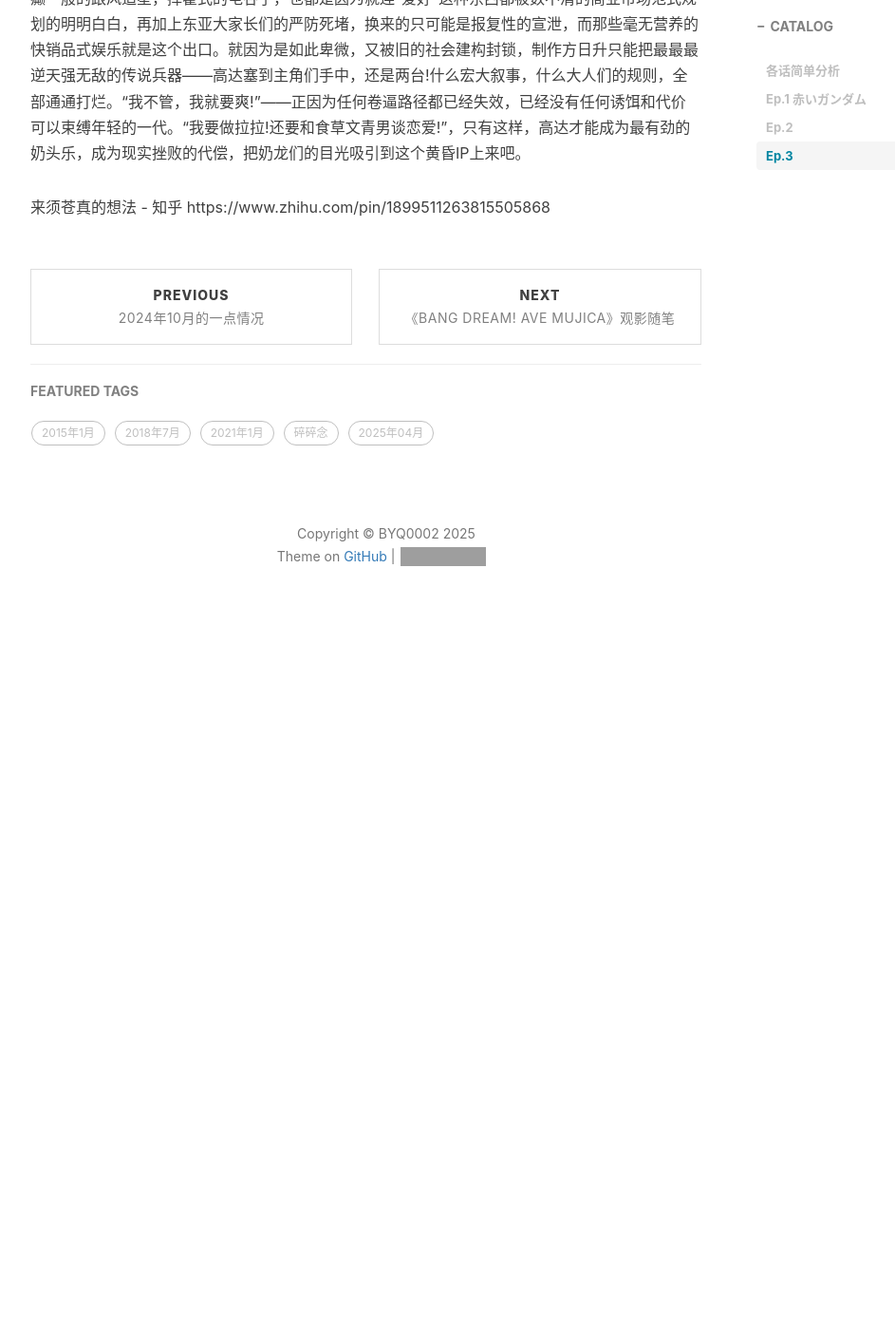
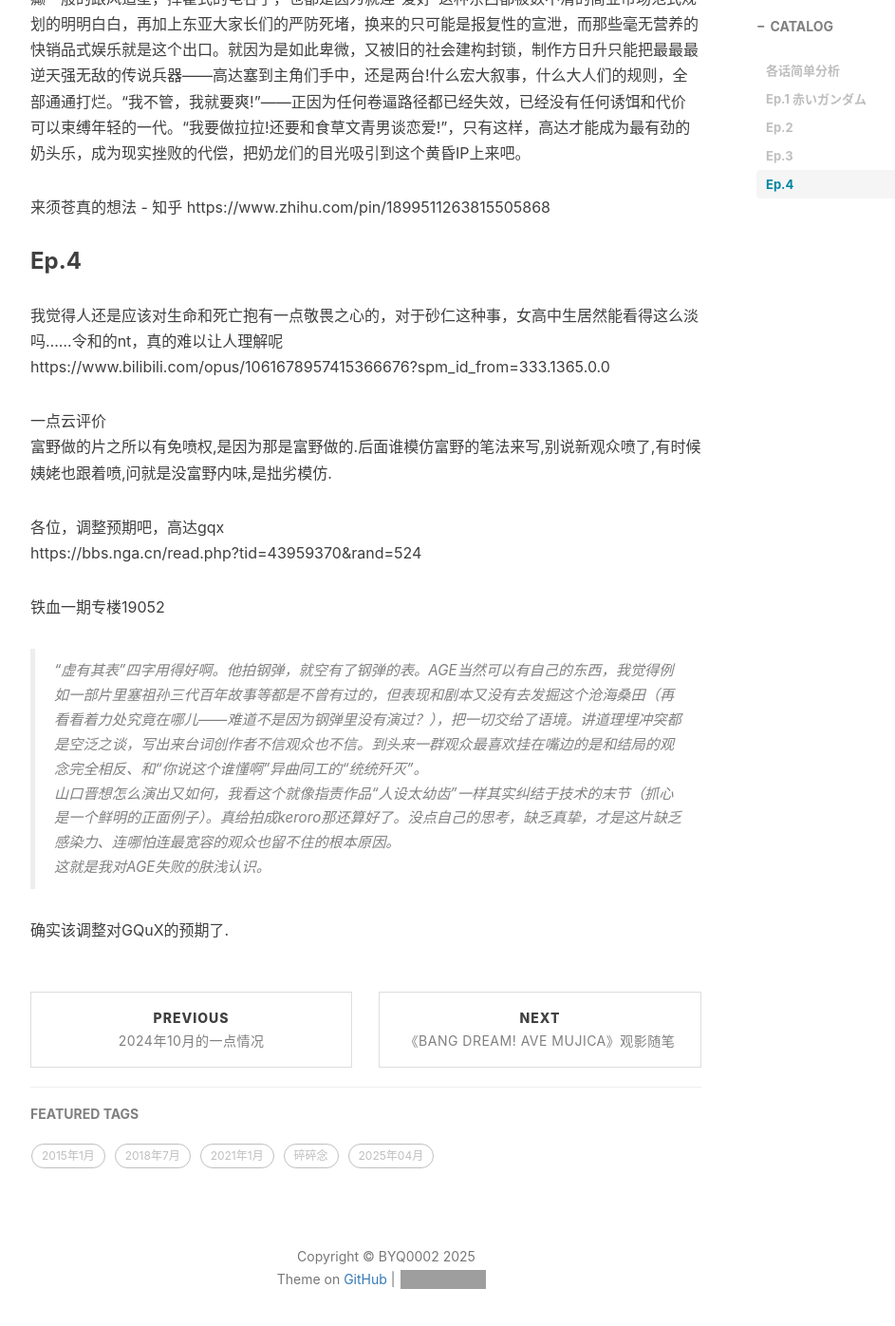
Before and after one commit to BYQ0002/BYQ0002.github.io, a Jekyll site: the page built from _posts/2025-04-13-《机动战士高达 GQuuuuuuX》观影随笔.md, in a window 1280 px wide and 1400 px high, scrolled down 1929 px. Shown: the top 1396 px of the window at 95% size, without its empty margins (233-1176 px from the left). Built offline with Jekyll 4.4.1, drawn with Linux system fonts in a browser that asks for light colours; nearby versions of some CDN libraries; comment, search, counter and statistics services are not loaded; before the commit the page ends 2619 px from its top, so only the background shows below that; grey boxes are pictures that could not be loaded.

Commit message:
Update 2025-04-13-《机动战士高达 GQuuuuuuX》观影随笔.md

```diff
--- a/_posts/2025-04-13-《机动战士高达 GQuuuuuuX》观影随笔.md
+++ b/_posts/2025-04-13-《机动战士高达 GQuuuuuuX》观影随笔.md
@@ -50,3 +50,21 @@ gquuuuuuuuuux新高达为什么会拍成这个鬼样子?直到跟我那个18岁
 
 来须苍真的想法 - 知乎
 https://www.zhihu.com/pin/1899511263815505868
+
+### Ep.4
+
+我觉得人还是应该对生命和死亡抱有一点敬畏之心的，对于砂仁这种事，女高中生居然能看得这么淡吗……令和的nt，真的难以让人理解呢
+https://www.bilibili.com/opus/1061678957415366676?spm_id_from=333.1365.0.0
+
+一点云评价
+富野做的片之所以有免喷权,是因为那是富野做的.后面谁模仿富野的笔法来写,别说新观众喷了,有时候姨姥也跟着喷,问就是没富野内味,是拙劣模仿.
+
+各位，调整预期吧，高达gqx
+https://bbs.nga.cn/read.php?tid=43959370&rand=524
+
+铁血一期专楼19052
+>“虚有其表”四字用得好啊。他拍钢弹，就空有了钢弹的表。AGE当然可以有自己的东西，我觉得例如一部片里塞祖孙三代百年故事等都是不曾有过的，但表现和剧本又没有去发掘这个沧海桑田（再看看着力处究竟在哪儿——难道不是因为钢弹里没有演过？），把一切交给了语境。讲道理埋冲突都是空泛之谈，写出来台词创作者不信观众也不信。到头来一群观众最喜欢挂在嘴边的是和结局的观念完全相反、和“你说这个谁懂啊”异曲同工的“统统歼灭”。
+山口晋想怎么演出又如何，我看这个就像指责作品“人设太幼齿”一样其实纠结于技术的末节（抓心是一个鲜明的正面例子）。真给拍成keroro那还算好了。没点自己的思考，缺乏真挚，才是这片缺乏感染力、连哪怕连最宽容的观众也留不住的根本原因。
+这就是我对AGE失败的肤浅认识。
+
+确实该调整对GQuX的预期了.
```
